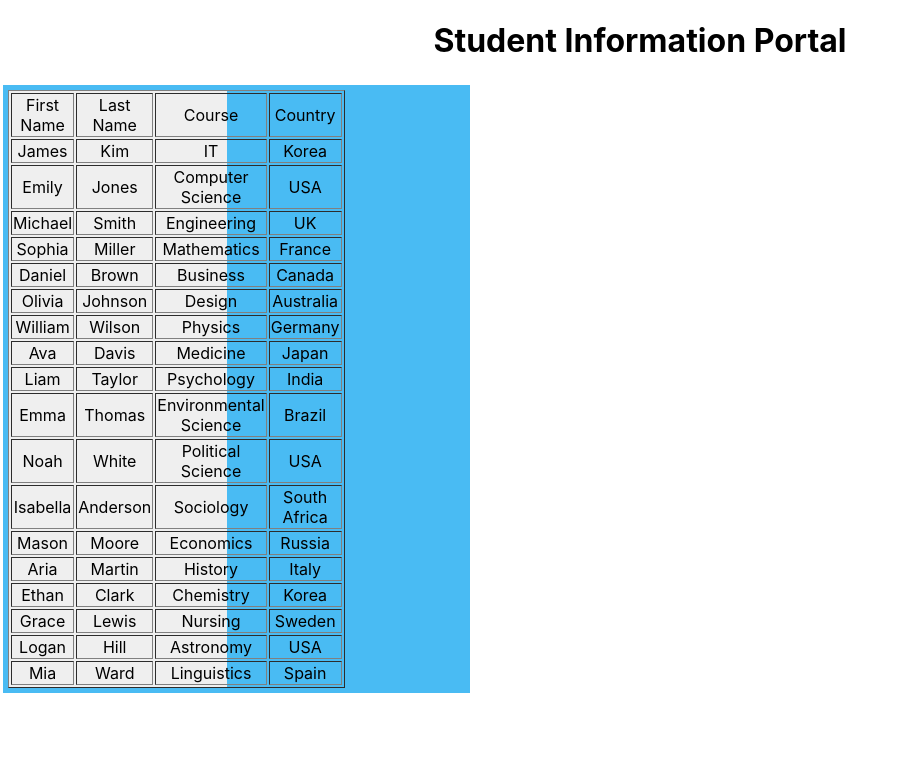
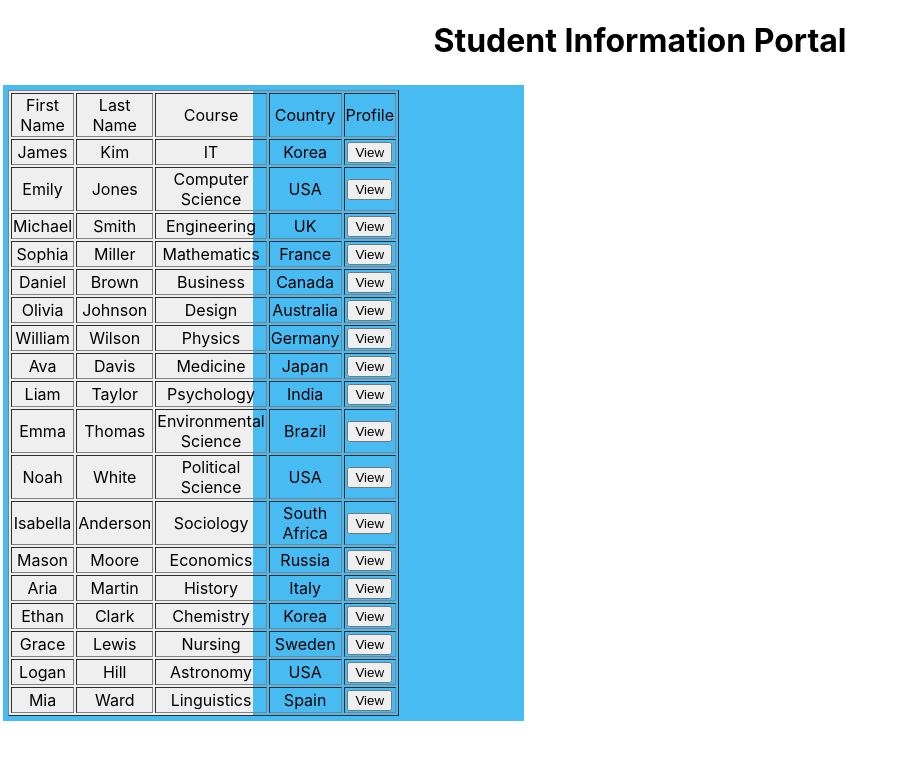
Before and after one commit to Ravindu156/Sttudent-Information-Portal, a React (Create React App) app in the folder myapp/: page / in a window 1280 px wide. Shown: the top 760 px of the page, without its empty margins (0-905 px from the left). Built offline with nearby package versions, Linux system fonts and the light colour scheme.

Commit message:
Add Profile column and View button to StudentTable component

```diff
--- a/myapp/src/components/StudentTable.js
+++ b/myapp/src/components/StudentTable.js
@@ -10,6 +10,7 @@ export default function StudentTable(props){
                             <td> Last Name</td>
                             <td>Course</td>
                             <td>Country</td>
+                            <td>Profile</td>
                         </tr>
                         <tbody>
                             {
@@ -19,6 +20,7 @@ export default function StudentTable(props){
                                         <td>{student.lastName}</td>
                                         <td>{student.course}</td>
                                         <td>{student.address.country}</td>
+                                        <td><button>View</button></td>
 
 
 
```
